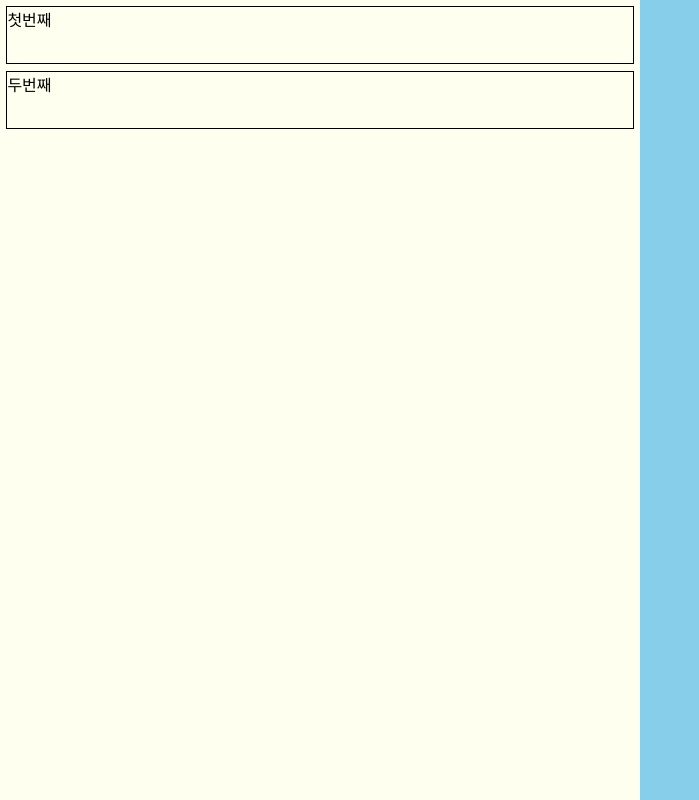
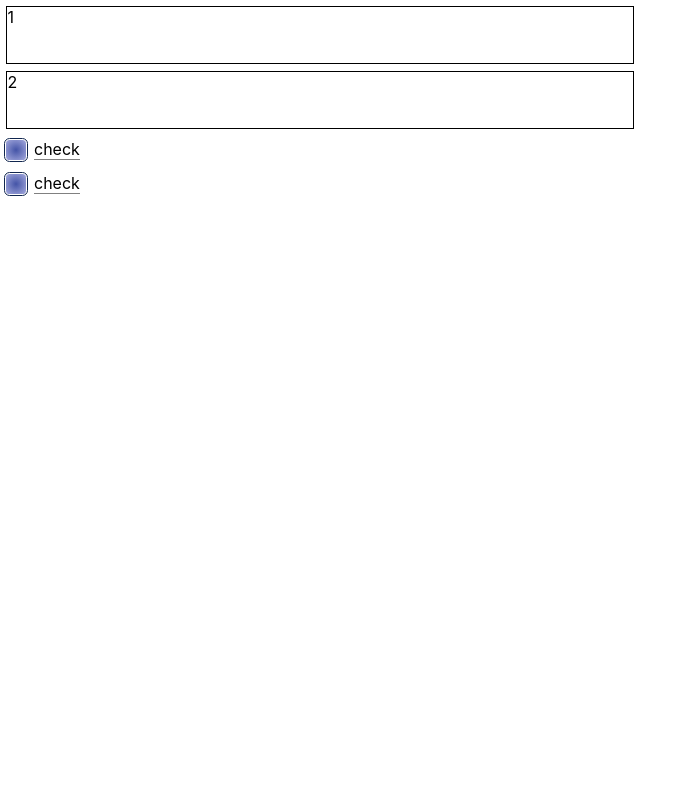
Before and after one commit to jna2158/css-practice, a React (Create React App) app: page / in a window 1280 px wide. Shown: the whole page, without its empty margins (0-699 px from the left). Built offline with nearby package versions, Linux system fonts and the light colour scheme.

Commit message:
feat: checkbox style

```diff
--- a/package.json
+++ b/package.json
@@ -6,6 +6,7 @@
     "@testing-library/jest-dom": "^5.17.0",
     "@testing-library/react": "^13.4.0",
     "@testing-library/user-event": "^13.5.0",
+    "bootstrap": "^5.3.2",
     "react": "^18.2.0",
     "react-dom": "^18.2.0",
     "react-scripts": "5.0.1",
--- a/src/App.js
+++ b/src/App.js
@@ -3,19 +3,16 @@ import styled from 'styled-components';
 
 const App = () => {
   const [boxLeft, setBoxLeft] = useState([
-    { item: "첫번째", left: "0%"},
-    { item: "두번째", left: "0%"},
+    { item: "1", left: "0%"},
+    { item: "2", left: "0%"},
   ]);
 
   const handleClickBox = (idx) => {
     setBoxLeft(prevBoxLeft => {
       const updatedBoxLeft = [...prevBoxLeft];
       if (updatedBoxLeft[idx].left === "100%") {
-        console.log(idx, boxLeft);
-        console.log("==================");
         updatedBoxLeft[idx].left = '0%';
-      }
-      if (updatedBoxLeft[idx].left === "0%") {
+      } else {
         updatedBoxLeft[idx].left = '100%';
       }
       return updatedBoxLeft;
@@ -28,9 +25,16 @@ const App = () => {
       <LeftSide>
         {
           boxLeft.map((value, idx) => {
-            return <LeftBox box={value.left} onClick={() => handleClickBox(idx)} key={idx}>{value.item}</LeftBox>
+            return <LeftBox idx={idx + 1} box={value.left} onClick={() => handleClickBox(idx)} key={idx}>{value.item}</LeftBox>
           })
         }
+        <CheckBoxWrap>
+          <CheckInput type="checkbox" id="check" name="check"/>
+          <CheckLabel for="check">check</CheckLabel>
+          <br />
+          <CheckInput type="checkbox" id="check2" name="check2"/>
+          <CheckLabel for="check2">check</CheckLabel>
+        </CheckBoxWrap>
       </LeftSide>
       <RightSide>
       </RightSide>
@@ -43,7 +47,6 @@ const Contain = styled.div`
 `;
 
 const LeftSide = styled.div`
-  background-color: ivory;
   width: 50%;
   height: 100vh;
   & div {
@@ -56,17 +59,55 @@ const LeftSide = styled.div`
   }
 `;
 
+const CheckBoxWrap = styled.section`
+`;
+
 const LeftBox = styled.div`
   left: ${(props) => {
-    console.log(props);
     return props.box;
   }};
+  top: ${(props) => {
+    return 7 * props.idx;
+  }}; vh
 `;
 
 const RightSide = styled.div`
-  background-color: skyblue;
   width: 50%;
   height: 100vh;
 `;
 
+const CheckInput = styled.input`
+  appearance: none;
+  width: 1.5rem;
+  height: 1.5rem;
+  border: .5px solid #11264f;
+  border-radius: 0.35rem;
+  position: relative;
+  padding: 1px;
+  background: rgb(68, 84, 167);
+  background: radial-gradient(circle, rgba(68, 84, 167, 1) 0%, rgba(174, 178, 227, 1) 100%);
+  background-clip: content-box;
+
+  &:checked {
+    &::before {
+      content: '\\2713';
+      display: block;
+      position: absolute;
+      top: 50%;
+      left: 50%;
+      transform: translate(-50%, -50%);
+      color: white;
+      font-size: 1rem;
+    }
+  }
+`;
+
+const CheckLabel = styled.label`
+  position: relative;
+  top: -10px;
+  left: 3px;
+  border-bottom: 1px solid gray;
+`;
+
+
 export default App;
```
Also changed, not shown: 1 other file (tests, documents, lock files or other folders).
